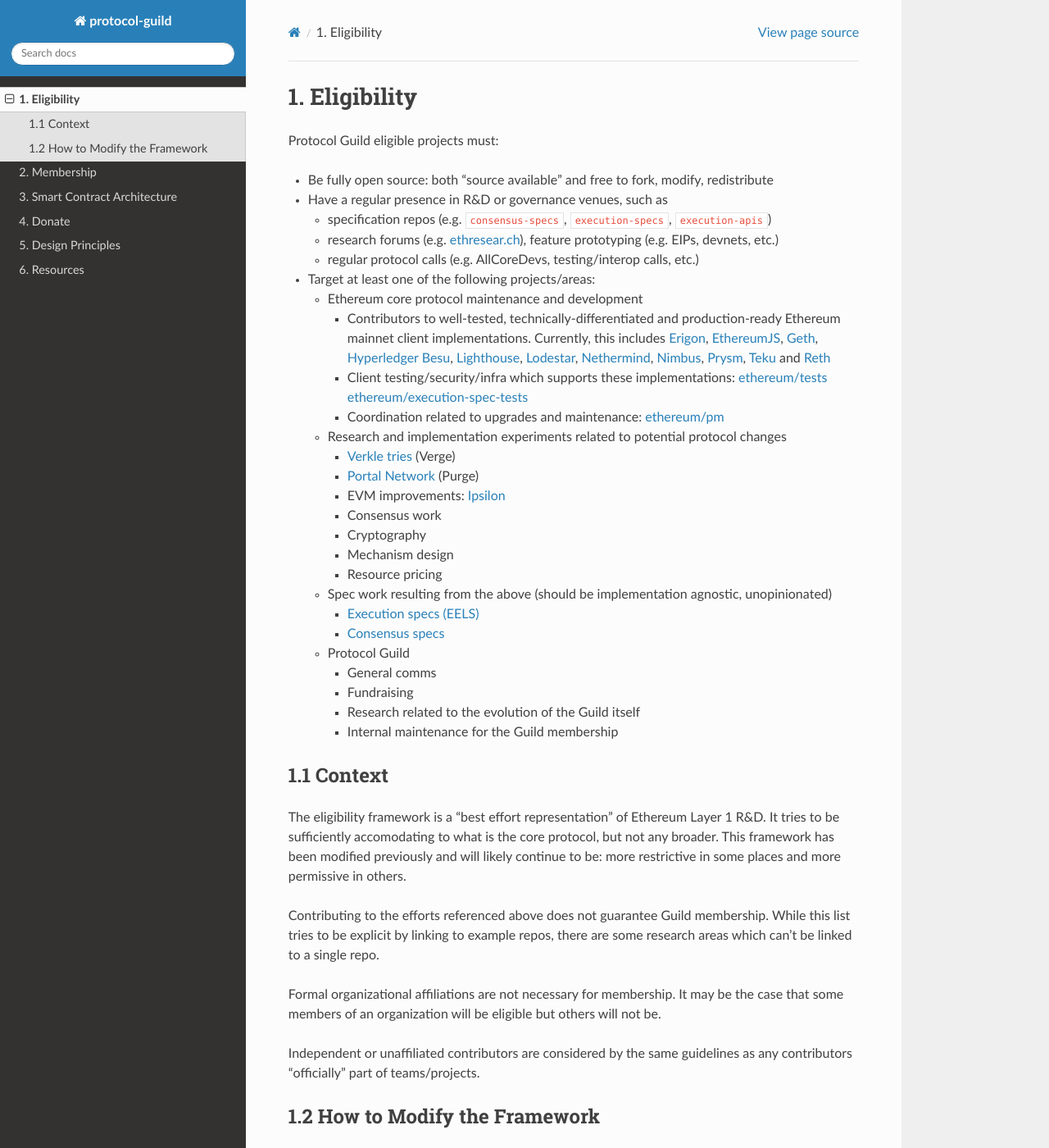
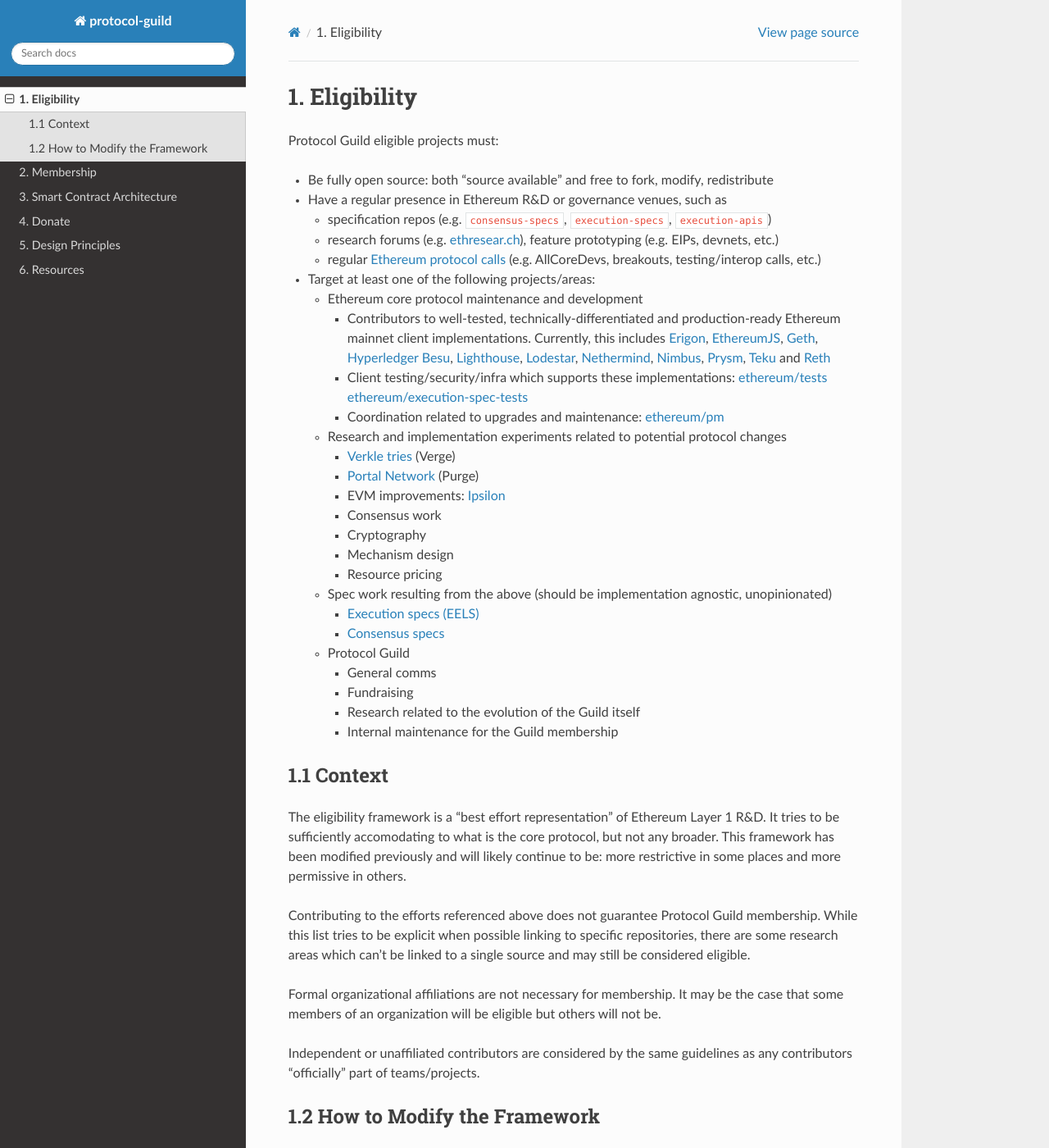
Before and after one commit to protocolguild/documentation, a Sphinx documentation site: the page built from docs/01-eligibility.md, in a window 1280 px wide and 1400 px high. Shown: the whole window at 82% size. Built offline with Sphinx 7.4.7 and the Read the Docs theme 2.0.0, drawn with Linux system fonts in a browser that asks for light colours.

Commit message:
Apply Tim's suggestions
Co-authored-by: Tim Beiko <9390255+timbeiko@users.noreply.github.com>

```diff
--- a/docs/01-eligibility.md
+++ b/docs/01-eligibility.md
@@ -3,10 +3,10 @@
 Protocol Guild eligible projects must:
 
 - Be fully open source: both “source available” and free to fork, modify, redistribute
-- Have a regular presence in R&D or governance venues, such as
+- Have a regular presence in Ethereum R&D or governance venues, such as
   - specification repos (e.g. `consensus-specs`, `execution-specs`, `execution-apis`)
   - research forums (e.g. [ethresear.ch](https://ethresear.ch)), feature prototyping (e.g. EIPs, devnets, etc.)
-  - regular protocol calls (e.g. AllCoreDevs, testing/interop calls, etc.)
+  - regular [Ethereum protocol calls](https://calendar.google.com/calendar/u/0?cid=Y191cGFvZm9uZzhtZ3JtcmtlZ243aWM3aGs1c0Bncm91cC5jYWxlbmRhci5nb29nbGUuY29t) (e.g. AllCoreDevs, breakouts, testing/interop calls, etc.)
 - Target at least one of the following projects/areas:
   - Ethereum core protocol maintenance and development
     - Contributors to well-tested, technically-differentiated and production-ready Ethereum mainnet client implementations. Currently, this includes [Erigon](https://github.com/ledgerwatch/erigon), [EthereumJS](https://github.com/ethereumjs),  [Geth](https://github.com/ethereum/go-ethereum), [Hyperledger Besu](https://github.com/hyperledger/besu), [Lighthouse](https://github.com/sigp/lighthouse), [Lodestar](https://github.com/ChainSafe/lodestar), [Nethermind](https://github.com/NethermindEth/nethermind), [Nimbus](https://github.com/status-im/nimbus-eth2), [Prysm](https://github.com/prysmaticlabs/prysm), [Teku](https://github.com/ConsenSys/teku) and [Reth](https://github.com/paradigmxyz/reth)
@@ -33,7 +33,7 @@
 
 The eligibility framework is a "best effort representation" of Ethereum Layer 1 R&D. It tries to be sufficiently accomodating to what is the core protocol, but not any broader. This framework has been modified previously and will likely continue to be: more restrictive in some places and more permissive in others.
 
-Contributing to the efforts referenced above does not guarantee Guild membership. While this list tries to be explicit by linking to example repos, there are some research areas which can't be linked to a single repo.
+Contributing to the efforts referenced above does not guarantee Protocol Guild membership. While this list tries to be explicit when possible linking to specific repositories, there are some research areas which can't be linked to a single source and may still be considered eligible.
 
 Formal organizational affiliations are not necessary for membership. It may be the case that some members of an organization will be eligible but others will not be.
 
```
Also changed, not shown: docs/03-onchain-architecture.md (+4 -4 lines).
